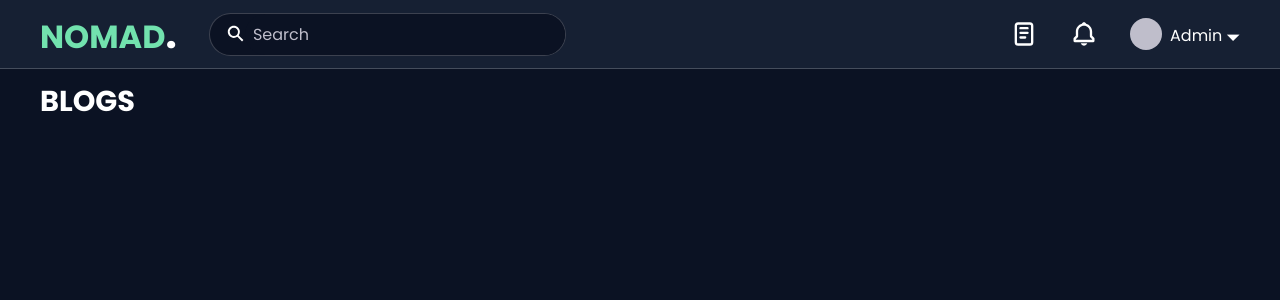
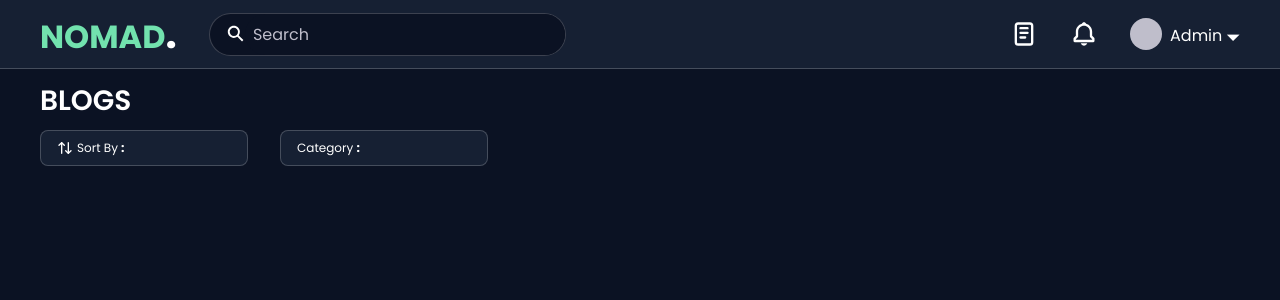
Before and after one commit to SELVAPRASANTH-SELLASAMY/nomad, a React (Create React App) app: page /home in a window 1280 px wide. Shown: the top 300 px of the page. Built offline with nearby package versions, Linux system fonts and the light colour scheme.

Commit message:
Custom select component added

```diff
--- a/src/components/home/Home.jsx
+++ b/src/components/home/Home.jsx
@@ -1,7 +1,10 @@
+import Toolbar from "../toolbar/Toolbar";
+
 function Home(){
     return(
-        <section className="fs-5 mt-5 uppercase font-weight-500">
-            <h2>Blogs</h2>
+        <section>
+            <h2 className="fs-6 mt-5 font-weight-600 uppercase">Blogs</h2>
+            <Toolbar/>
         </section>
     );
 }
--- a/src/components/login/login.css
+++ b/src/components/login/login.css
@@ -24,6 +24,9 @@
 }
 .text-centered{
     text-align: center;
+}
+.lowercase{
+    text-transform: lowercase;
 }
 .uppercase{
     text-transform: uppercase;
@@ -130,8 +133,14 @@
     margin-top: 1rem;
     margin-bottom: 1rem;
 }
+.mt-025{
+    margin-top: .25rem;
+}
+.mt-05{
+    margin-top: .5rem;
+}
 .mt-1{
-    margin-top: .5rem;
+    margin-top: 1rem;
 }
 .mt-2{
     margin-top: 2rem;
@@ -193,6 +202,12 @@
     padding-top: 1.5rem;
     padding-bottom: 1.5rem;
 }
+.w-min-5rem{
+    min-width: 5rem;
+}
+.w-fit{
+    width: fit-content;
+}
 .w-2rem{
     width: 2rem;
 }
@@ -213,6 +228,9 @@
 }
 .w-500px{
     width: 500px;
+}
+.h-fit{
+    height: fit-content;
 }
 .h-100{
     height: 100dvh;
@@ -380,6 +398,12 @@ input:disabled,label[aria-disabled=true]{
 .hover-blue:hover{
     background-color: var(--background);
 }
+.list-style-none{
+    list-style: none;
+}
+/* .focusable:focus{
+    border: .1rem inset var(--lightblue);
+} */
 
 /*Animation*/
 .fluid-effect{
--- /dev/null
+++ b/src/components/toolbar/Option.jsx
@@ -0,0 +1,9 @@
+import { selectContext } from "./Select";
+import { useContext } from "react";
+function Option({value}){
+    const setValue = useContext(selectContext);
+    return(
+        <li className="plr-1 ptb-05 capitalize hover-blue pointer" onClick={()=>setValue(value)}>{value}</li>
+    );
+}
+export default Option;
--- /dev/null
+++ b/src/components/toolbar/Select.jsx
@@ -0,0 +1,32 @@
+import { debounce } from "lodash";
+import { createContext, useState } from "react";
+import { LuArrowUpDown } from "react-icons/lu";
+const selectContext = createContext();
+function Select({ name, children }){
+    const [value,setValue] = useState('');
+    const [focus,setFocus] = useState(false);
+    const handleBlur = debounce(()=>{
+        setFocus(false);
+    },250);
+    return(
+        <div>
+            <div tabIndex="0" onFocus={()=>setFocus(true)} onBlur={handleBlur} className="bg-tile-blue rounded-05 capitalize border-grey-01 pointer w-13rem">
+                <p className="fs-4 ptb-05 plr-1 d-flex gap-025 center-y">
+                    {name === "Sort by" && <LuArrowUpDown/>}
+                    <span className="fs-3">{name} <b>:</b></span>
+                    <strong className="fs-3 font-weight-500">{value}</strong>
+                </p>
+            </div>
+            {
+                focus &&
+                <selectContext.Provider value={setValue}>
+                    <ul className="list-style-none fs-3 bg-tile-blue w-100 border-grey-01 mt-025 rounded-05 hide-overflow">
+                        {children}
+                    </ul>
+                </selectContext.Provider>
+            }
+        </div>
+    );
+}
+export default Select;
+export { selectContext };
--- /dev/null
+++ b/src/components/toolbar/Toolbar.jsx
@@ -0,0 +1,22 @@
+import Select from "./Select";
+import Option from "./Option";
+function Toolbar(){
+    return(
+        <section className="w-fit d-flex gap-2 mtb-05">
+            <Select name="Sort by">
+                <Option value="publish date"/>
+                <Option value="Popular"/>
+                <Option value="name"/>
+                <Option value="view count"/>
+            </Select>
+
+            <Select name="Category">
+                <Option value="All"/>
+                <Option value="Technology"/>
+                <Option value="Programming"/>
+                <Option value="General"/>
+            </Select>
+        </section>
+    );
+}
+export default Toolbar;
```
